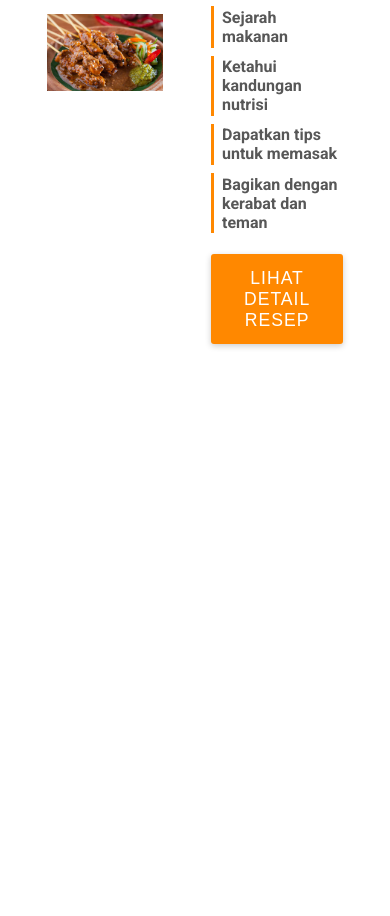
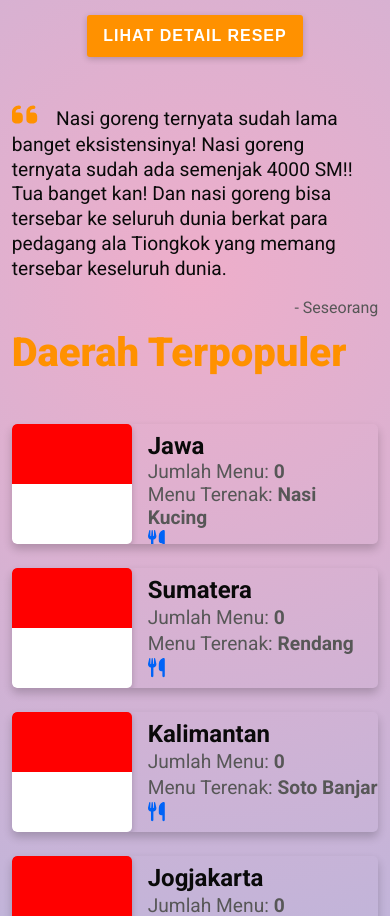
Before and after one commit to Daffariandhika/Resepnusantara-react, a React (Create React App) app: page / in a window 390 px wide. Shown: the part 1081-1997 px from the top of the page. Before the commit the page ends 1448 px from the top, so only its background shows below. Built offline with nearby package versions, Linux system fonts and the light colour scheme.

Commit message:
function fixed

```diff
--- a/src/App.js
+++ b/src/App.js
@@ -1,6 +1,11 @@
 import Navbar from "./components/Navbar";
 import ImageSection from "./components/ImageSection";
 import ResepTrending from "./components/ResepTrending";
+import QouteSection from "./components/FunFact";
+import Daerah from "./components/Daerah";
+
+import Footer from "./components/Footer";
+
 function App() {
   return (
     <div className="App">
@@ -8,7 +13,10 @@ function App() {
       <div className="container main">
         <ImageSection />
         <ResepTrending />
+        <QouteSection />
+        <Daerah />
       </div>
+      <Footer />
     </div>
   );
 }
--- /dev/null
+++ b/src/components/ChiefCard.js
@@ -0,0 +1,19 @@
+import { faCutlery } from "@fortawesome/free-solid-svg-icons"
+import { FontAwesomeIcon } from "@fortawesome/react-fontawesome"
+
+
+export default function Data({chief}) {
+    return (
+        <div className="chief-card">
+            <img src={chief.img} alt="" />
+            <div className="chief-card-info">
+                <h3 className="daerah">{chief.daerah}</h3>
+                <p className="jumlah_menu">Jumlah Menu: <b>{chief.jumlah_menu}</b></p>
+                <p className="hidangan_terenak">Menu Terenak: <b>{chief.menu_terenak}</b></p>
+                <p className="chief-icons">
+                    <FontAwesomeIcon icon={faCutlery} />
+                </p>
+            </div>
+        </div>
+    )
+}
--- /dev/null
+++ b/src/components/Daerah.js
@@ -0,0 +1,56 @@
+import ChiefCard from "./ChiefCard"
+
+export default function ChiefsSection(){
+    const chiefs = [
+        {
+            daerah: "Jawa",
+            img: "/gallery/indonesia.png",
+            jumlah_menu: "0",
+            menu_terenak: "Nasi Kucing",
+        },
+        {
+            daerah: "Sumatera",
+            img: "/gallery/indonesia.png",
+            jumlah_menu: "0",
+            menu_terenak: "Rendang",
+        },
+        {
+            daerah: "Kalimantan",
+            img: "/gallery/indonesia.png",
+            jumlah_menu: "0",
+            menu_terenak: "Soto Banjar",
+        },
+        {
+            daerah: "Jogjakarta",
+            img: "/gallery/indonesia.png",
+            jumlah_menu: "0",
+            menu_terenak: "Gudeg"
+        },
+        {
+            daerah: "Sulawesi",
+            img: "/gallery/indonesia.png",
+            jumlah_menu: "0",
+            menu_terenak: "Sop Konro"
+        },
+        {
+            daerah: "Bali",
+            img: "/gallery/indonesia.png",
+            jumlah_menu: "0",
+            menu_terenak: "Babi Guling"
+        }
+    ]
+    return (
+        <div className="section chiefs">
+            <h1 className="title">Daerah Terpopuler</h1>
+            <div className="top-chiefs-container">
+                {/* <ChiefCard />
+                <ChiefCard />
+                <ChiefCard />
+                <ChiefCard />
+                <ChiefCard />
+                <ChiefCard /> */}
+                { chiefs.map(chief => <ChiefCard key={chief.name} chief={chief} />) }
+            </div>
+        </div>
+    )
+}
--- /dev/null
+++ b/src/components/Footer.js
@@ -0,0 +1,23 @@
+export default function Footer(){
+    return (
+        <div className="footer container">
+            <div className="footer-section">
+                <p className="title">Resep<span>Nusan</span>tara.com</p>
+                <p>ResepNusantara adalah website yang menyediakan berbagai macam resep-resep masakan nusantara</p>
+                <p>&copy; 2023 | All Rights Reserved</p>
+            </div>
+            <div className="footer-section">
+                <p className="title">Contact Us</p>
+                <p>resepnusantara@gmail.com</p>
+                <p>0000 0000 0000 </p>
+                <p>Jakarta, Indonesia</p>
+            </div>
+            <div className="footer-section">
+                <p className="title">Socials</p>
+                <p>Facebook</p>
+                <p>Twitter</p>
+                <p>Instagram</p>
+            </div>
+        </div>
+    )
+}
--- /dev/null
+++ b/src/components/FunFact.js
@@ -0,0 +1,13 @@
+import { FontAwesomeIcon } from "@fortawesome/react-fontawesome"
+import { faQuoteLeft } from "@fortawesome/free-solid-svg-icons"
+
+export default function QouteSection(){
+    return (
+        <div className="section quote">
+            <p className="qoute-text"><FontAwesomeIcon icon={faQuoteLeft} /> Nasi goreng ternyata sudah lama banget eksistensinya!
+            Nasi goreng ternyata sudah ada semenjak 4000 SM!! Tua banget kan! Dan nasi goreng bisa tersebar
+            ke seluruh dunia berkat para pedagang ala Tiongkok yang memang tersebar keseluruh dunia.</p>
+            <p className="qoute-auther">- Seseorang</p>
+        </div>
+    )
+}
--- a/src/components/ResepTrending.js
+++ b/src/components/ResepTrending.js
@@ -11,7 +11,7 @@ export default function ResepTrending(){
     return(
         <div className="section resep-trending">
             <div className="col img">
-                <img src="/gallery/sate_ayam.jpg"/>
+                <img src="/gallery/nasi_goreng.jpg"/>
             </div>
             <div className="col typography">
                 <h1 className="title">Resep Trending</h1>
--- a/src/styles/index.scss
+++ b/src/styles/index.scss
@@ -1,45 +1,39 @@
-// Variabel
 :root{
     --background-color: #fff;
     --background-light: #fff;
     --shadow-color: rgba(0,0,0,0.2);
-    --primary-color: rgb(255, 136, 0);
+    --primary-color: rgb(255, 145, 0);
     --text-color: #0A0A0A;
     --text-light: #575757;
     --font-size: 16px;
-    --animation-speed: 3;
-
+    --animation-speed: 1;
 }
 
-// Function Animasi
 @function getAnimationDuration($duration: number) {
     @return calc($duration * var(--animation-speed));
 }
 
-// Main Setting
 *{
     margin: 0;
     padding: 0;
     box-sizing: border-box;
 }
 
-// Font Size Pada Body Web
 body{
+    background: rgb(238,174,202);
+    background: radial-gradient(circle, rgba(238,174,202,1) 0%, rgba(148,187,233,1) 100%);
     font-size: var(--font-size);
     font-family: 'Roboto', sans-serif;
+    padding-top: 0px;
+    background-color: var(--background-light);
 }
-
-// Menghilangkan Decoration Pada Text
 a{
     text-decoration: none;
 }
-
-// Mengatur Tampilan Gambar Makanan 3x3
 img{
     object-fit: cover;
 }
 
-// Mengatur Tombol Temukan Citarasa
 .btn{
     border: none;
     outline: none;
@@ -47,17 +41,16 @@ img{
     color: #fff;
     padding: .75em 1em;
     text-transform: uppercase;
-    font-size: 1.1em;
+    font-size: 1em;
+    font-weight: bold;
     letter-spacing: 1px;
     border-radius: 3px;
     box-shadow: 0 2px 6px var(--shadow-color);
-    // Animasi Tombol Temukan Cita Rasa
     &:hover{
         box-shadow: 0 1px 3px var(--shadow-color);
     }
 }
 
-// Mengatur Ukuran Gambar 3x3
 .custom-image{
     background-color: red;
     height: 0;
@@ -72,59 +65,115 @@ img{
     }
 }
 
-//Import File Untuk Navbar
-@import "partials/_navbar.scss";
+@import "partials/navbar.scss";
 
-// Mengatur h1 ResepNusantara
 .section{
     display: flex;
+    flex-wrap: wrap;
     align-items: center;
     margin-bottom: 3vw;
-    // Title
+    &.d-block{
+        display: block;
+    }
     .title{
         color: var(--primary-color);
         font-size: 2.5em;
         margin-bottom: .25em;
         font-weight: 900;
-        text-shadow: 0 ipx 3px var(--shadow-color);
         span{
             color: var(--text-color);
         }
     }
-    // Paragraph info
     .info{
         color: var(--text-light);
         font-size: 1em;
         letter-spacing: 1px;
         line-height: 1.3;
         margin-bottom: 1.25em;
+
     }
-    // Mengatur Area Paragraph
     .col{
         width: 50%;
     }
 }
 
-// Import File hero-section
-@import "partials/_imagesection";
+@import "partials/_imagesection.scss";
+@import "partials/_reseptrending.scss";
+@import "partials/_funfact.scss";
+@import "partials/_daerah.scss";
 
-// Mengatur Area Resep Trending
-@import "partials/reseptrending";
 
-// Mengatur Padding Atas Bawah
+.options-container{
+    box-shadow: 0 5px 10px var(--shadow-color);
+    padding: 1em;
+    border-radius: 5px;
+    border-left: .5em solid var(--primary-color);
+    background-color: var(--background-light);
+    margin-top: 1em;
+    display: flex;
+    gap: 1em;
+    .option{
+        height: 3.5em;
+        width: 3.5em;
+        box-shadow: 0 3px 6px var(--shadow-color);
+        border-radius: 5px;
+        display: flex;
+        justify-content: center;
+        align-items: center;
+        &.light{
+            background-color: #fff;
+        }
+        &.dark{
+            background-color: rgb(29, 29, 29);
+        }
+        .check{
+            height: 2.5em;
+            width: 2.5em;
+            background-color: var(--primary-color);
+            border-radius: 50%;
+            display: flex;
+            justify-content: center;
+            align-items: center;
+            box-shadow: 0 2px 5px var(--shadow-color);
+            svg{
+                height: 1.5em;
+                width: 1.5em;
+            }
+        }
+    }
+    .btn span{
+        display: inline-block;
+        margin-left: .5em;
+    }
+}
+.d-block h2{
+    font-size: 1.75em;
+    color: var(--text-color)
+}
+
+@import "partials/footer.scss";
+
+
+
 .main{
     padding-block: 3vw;
 }
-
-// Mengatur Padding Kiri Kanan
 .container{
-    padding-inline: 12vw;
+    padding-inline: 25vw;
 }
 
-// Import File Untuk Animasi
-@import "partials/_animations.scss";
+@import "partials/animations.scss";
 
-// Mengatur Sidebar
+@media screen and (max-width: 1280px){
+    .container{
+        padding-inline: 18vw;
+    }
+}
+@media screen and (max-width: 1050px){
+    .container{
+        padding-inline: 12vw;
+    }
+}
 @media screen and (max-width: 768px){
     .navbar{
         .nav-links{
@@ -134,5 +183,41 @@ img{
             display: block;
         }
     }
-
+    .section{
+        .col{
+            width: 100%;
+            padding: 0 !important;
+            text-align: center;
+            margin-bottom: 2em;
+        }
+    }
+    .skill-item{
+        display: inline-block;
+        margin: .75em;
+    }
+    .section.improve-skills .btn{
+        display: block;
+        margin-left: 50%;
+        transform: translateX(-50%);
+    }
+    .chief-card{
+        box-shadow: 0 5px 10px var(--shadow-color);
+    }
+    .container{
+        padding-inline: 6vw;
+    }
+    .footer{
+        grid-template-columns: repeat(4, 1fr);
+        .footer-section:nth-child(1){
+            grid-column: span 4;
+        }
+        .footer-section:nth-child(2), .footer-section:nth-child(3){
+            grid-column: span 2;
+        }
+    }
 }
+@media screen and (max-width: 480px){
+    .container{
+        padding-inline: 3vw;
+    }
+}
--- /dev/null
+++ b/src/styles/partials/_daerah.scss
@@ -0,0 +1,55 @@
+.section.chiefs{
+    display: block;
+}
+.top-chiefs-container{
+    display: grid;
+    grid-template-columns: repeat(auto-fit, minmax(280px, 1fr));
+    grid-gap: 1.5em;
+    margin-top: 3em;
+}
+.chief-card{
+    display: flex;
+    height: 120px;
+    background-color: transparent;
+    border-radius: 5px;
+    overflow: hidden;
+    img{
+        height: 100%;
+        width: 120px;
+        border-radius: 5px;
+        box-shadow: 0 3px 6px var(--shadow-color);
+    }
+    .chief-card-info{
+        height: 100%;
+        display: flex;
+        flex-direction: column;
+        justify-content: space-between;
+        padding-bottom: .5em;
+        padding-left: 1em;
+        padding-top: .5em;
+        .daerah{
+            font-size: 1.5em;
+            font-weight: bold;
+            color: var(--text-color);
+        }
+        .jumlah_menu, .hidangan_terenak{
+            font-size: 1.2em;
+            color: var(--text-light);
+        }
+        .chief-icons{
+            font-size: 1.2em;
+            svg{
+                margin-right: .5em;
+                &:nth-child(1){
+                    color: #0063f7;
+                }
+                &:nth-child(2){
+                    color: #13b4ff;
+                }
+                &:nth-child(3){
+                    color: #ff0056;
+                }
+            }
+        }
+    }
+}
--- /dev/null
+++ b/src/styles/partials/_funfact.scss
@@ -0,0 +1,18 @@
+.section.quote{
+    display: block;
+    .qoute-text{
+        font-size: 1.2em;
+        line-height: 1.3;
+        color: var(--text-color);
+        svg{
+            color: var(--primary-color);
+            font-size: 1.5em;
+            margin-right: .5em;
+        }
+    }
+    .qoute-auther{
+        color: var(--text-light);
+        text-align: right;
+        margin-top: 1em;
+    }
+}
--- a/src/styles/partials/_imagesection.scss
+++ b/src/styles/partials/_imagesection.scss
@@ -11,7 +11,7 @@
             overflow: hidden;
             transform: scale(0);
             opacity: 0;
-            animation: getAnimationDuration(.3s) popOut forwards;
+            animation: getAnimationDuration(.5s) popOut forwards;
             &:nth-child(2){
                 animation-delay: .1s;
             }
@@ -36,7 +36,6 @@
             &:nth-child(5){
                 animation-delay: .8s;
             }
-
         }
     }
 }
--- a/src/styles/partials/_reseptrending.scss
+++ b/src/styles/partials/_reseptrending.scss
@@ -1,16 +1,18 @@
 .section.resep-trending{
     .col.img{
+        border-radius: 3px;
         overflow: hidden;
         transform: scale(0);
         opacity: 0;
         animation: getAnimationDuration(.3s) popOut forwards;
         img{
-            padding-right: 2em;
-            width: 100%;
+            padding-top: .5em;
+            max-width: 100%;
+            height: auto;
         }
     }
     .col.typography{
-        padding-left: 1em;
+        padding-left: 3em;
         .skill-item{
             border-left: .2em solid var(--primary-color);
             margin-bottom: .5em;
```
Also changed, not shown: src/styles/partials/_footer.scss (added, +23 -0 lines), public/gallery/indonesia.png (added).
